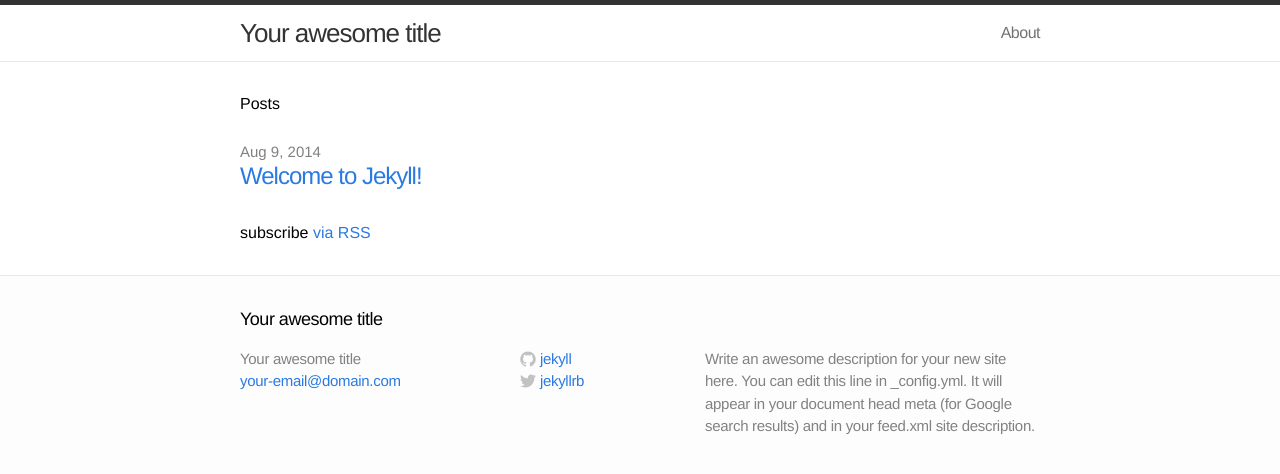
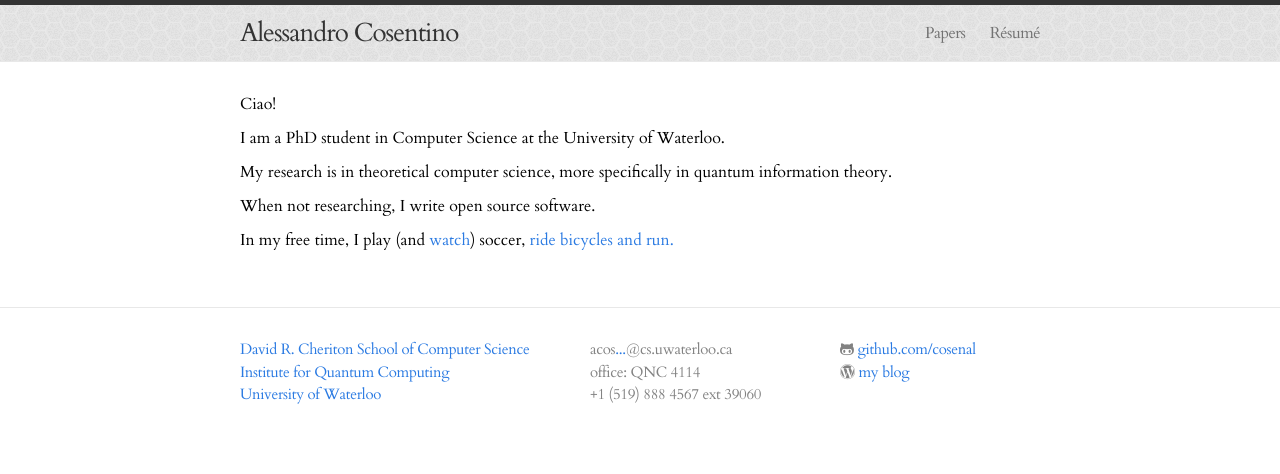
Before and after one commit to cosenal/cosenal.github.io, a Jekyll site: the page built from index.html, in a window 1280 px wide. Shown: the top 474 px of the page. Built offline with Jekyll 4.4.1, drawn with Linux system fonts in a browser that asks for light colours; nearby versions of some CDN libraries.

Commit message:
index page completed

```diff
--- a/_config.yml
+++ b/_config.yml
@@ -1,12 +1,17 @@
 # Site settings
-title: Your awesome title
-email: your-email@domain.com
-description: "Write an awesome description for your new site here. You can edit this line in _config.yml. It will appear in your document head meta (for Google search results) and in your feed.xml site description."
+title: Alessandro Cosentino
+email:
+description: "PhD student"
 baseurl: ""
-url: "http://yourdomain.com"
-twitter_username: jekyllrb
-github_username:  jekyll
+url: "https://cs.uwaterloo.ca/~acosenti/"
+# twitter_username: jekyllrb
+github_username:  cosenal
+wordpress_url: "http://algorithmsforthekitchen.org/blog/"
 
 # Build settings
 markdown: kramdown
 permalink: pretty
+
+collections:
+    papers:
+        output: true
--- a/_includes/footer.html
+++ b/_includes/footer.html
@@ -2,60 +2,43 @@
 
   <div class="wrap">
 
-    <h2 class="footer-heading">{{ site.title }}</h2>
-
     <div class="footer-col-1 column">
       <ul>
-        <li>{{ site.title }}</li>
-        <li><a href="mailto:{{ site.email }}">{{ site.email }}</a></li>
+     <!--    <li><a href="mailto:{{ site.email }}">{{ site.email }}</a></li> -->
+        <!-- <li>PhD student</li> -->
+        <li><a href="https://cs.uwaterloo.ca/">David R. Cheriton School of Computer Science</a></li>
+        <li><a href="https://uwaterloo.ca/institute-for-quantum-computing/">Institute for Quantum Computing</a></li>
+        <li><a href="https://uwaterloo.ca/">University of Waterloo</a></li>
       </ul>
     </div>
 
     <div class="footer-col-2 column">
+    <!-- <h2 class="footer-heading">Contact</h2> -->
+      <ul>
+        <li>acos<a href="http://www.google.com/recaptcha/mailhide/d?k=01ux8xaBwqoQtLYX0ObuF3ow==&amp;c=FOi-0C3qlUnOusA-j_TMFC-103XSaznT7dGuZh5UKl8=" onclick="window.open('http://www.google.com/recaptcha/mailhide/d?k\07501ux8xaBwqoQtLYX0ObuF3ow\75\75\46c\75FOi-0C3qlUnOusA-j_TMFC-103XSaznT7dGuZh5UKl8\075', '', 'toolbar=0,scrollbars=0,location=0,statusbar=0,menubar=0,resizable=0,width=500,height=300'); return false;" title="Reveal this e-mail address">...</a>@cs.uwaterloo.ca</li>
+        <li>office: QNC 4114</li>
+        <li>+1 (519) 888 4567 ext 39060</li>
+      </ul>
+    </div>
+
+    <div class="footer-col-3 column">
+    <!-- <h2 class="footer-heading">Links</h2> -->
       <ul>
         {% if site.github_username %}<li>
+          <span class="fa fa-github-alt"></span>
           <a href="https://github.com/{{ site.github_username }}">
-            <span class="icon github">
-              <svg version="1.1" class="github-icon-svg" xmlns="http://www.w3.org/2000/svg" xmlns:xlink="http://www.w3.org/1999/xlink" x="0px" y="0px"
-                 viewBox="0 0 16 16" enable-background="new 0 0 16 16" xml:space="preserve">
-                <path fill-rule="evenodd" clip-rule="evenodd" fill="#C2C2C2" d="M7.999,0.431c-4.285,0-7.76,3.474-7.76,7.761
-                c0,3.428,2.223,6.337,5.307,7.363c0.388,0.071,0.53-0.168,0.53-0.374c0-0.184-0.007-0.672-0.01-1.32
-                c-2.159,0.469-2.614-1.04-2.614-1.04c-0.353-0.896-0.862-1.135-0.862-1.135c-0.705-0.481,0.053-0.472,0.053-0.472
-                c0.779,0.055,1.189,0.8,1.189,0.8c0.692,1.186,1.816,0.843,2.258,0.645c0.071-0.502,0.271-0.843,0.493-1.037
-                C4.86,11.425,3.049,10.76,3.049,7.786c0-0.847,0.302-1.54,0.799-2.082C3.768,5.507,3.501,4.718,3.924,3.65
-                c0,0,0.652-0.209,2.134,0.796C6.677,4.273,7.34,4.187,8,4.184c0.659,0.003,1.323,0.089,1.943,0.261
-                c1.482-1.004,2.132-0.796,2.132-0.796c0.423,1.068,0.157,1.857,0.077,2.054c0.497,0.542,0.798,1.235,0.798,2.082
-                c0,2.981-1.814,3.637-3.543,3.829c0.279,0.24,0.527,0.713,0.527,1.437c0,1.037-0.01,1.874-0.01,2.129
-                c0,0.208,0.14,0.449,0.534,0.373c3.081-1.028,5.302-3.935,5.302-7.362C15.76,3.906,12.285,0.431,7.999,0.431z"/>
-              </svg>
-            </span>
-            <span class="username">{{ site.github_username }}</span>
+            github.com/<span class="username">{{ site.github_username }}</span>
           </a>
         </li>{% endif %}
-        {% if site.twitter_username %}<li>
-          <a href="https://twitter.com/{{ site.twitter_username }}">
-            <span class="icon twitter">
-              <svg version="1.1" class="twitter-icon-svg" xmlns="http://www.w3.org/2000/svg" xmlns:xlink="http://www.w3.org/1999/xlink" x="0px" y="0px"
-                 viewBox="0 0 16 16" enable-background="new 0 0 16 16" xml:space="preserve">
-                <path fill="#C2C2C2" d="M15.969,3.058c-0.586,0.26-1.217,0.436-1.878,0.515c0.675-0.405,1.194-1.045,1.438-1.809
-                c-0.632,0.375-1.332,0.647-2.076,0.793c-0.596-0.636-1.446-1.033-2.387-1.033c-1.806,0-3.27,1.464-3.27,3.27
-                c0,0.256,0.029,0.506,0.085,0.745C5.163,5.404,2.753,4.102,1.14,2.124C0.859,2.607,0.698,3.168,0.698,3.767
-                c0,1.134,0.577,2.135,1.455,2.722C1.616,6.472,1.112,6.325,0.671,6.08c0,0.014,0,0.027,0,0.041c0,1.584,1.127,2.906,2.623,3.206
-                C3.02,9.402,2.731,9.442,2.433,9.442c-0.211,0-0.416-0.021-0.615-0.059c0.416,1.299,1.624,2.245,3.055,2.271
-                c-1.119,0.877-2.529,1.4-4.061,1.4c-0.264,0-0.524-0.015-0.78-0.046c1.447,0.928,3.166,1.469,5.013,1.469
-                c6.015,0,9.304-4.983,9.304-9.304c0-0.142-0.003-0.283-0.009-0.423C14.976,4.29,15.531,3.714,15.969,3.058z"/>
-              </svg>
-            </span>
-            <span class="username">{{ site.twitter_username }}</span>
+        {% if site.wordpress_url %}<li>
+          <i class="fa fa-wordpress"></i>
+          <a href="{{ site.wordpress_url }}">
+            <span class="username">my blog</span>
           </a>
         </li>{% endif %}
       </ul>
     </div>
 
-    <div class="footer-col-3 column">
-      <p class="text">{{ site.description }}</p>
-    </div>
-
   </div>
 
 </footer>
--- a/_includes/head.html
+++ b/_includes/head.html
@@ -1,7 +1,7 @@
 <head>
     <meta charset="utf-8">
     <meta http-equiv="X-UA-Compatible" content="IE=edge">
-    <title>{% if page.title %}{{ page.title }}{% else %}{{ site.title }}{% endif %}</title>
+    <title>{% if page.title %}{{ page.title }} — {% endif %}{{ site.title }}</title>
     <meta name="viewport" content="width=device-width">
     <meta name="description" content="{{ site.description }}">
     <link rel="canonical" href="{{ page.url | replace:'index.html','' | prepend: site.baseurl | prepend: site.url }}">
@@ -9,4 +9,22 @@
     <!-- Custom CSS -->
     <link rel="stylesheet" href="{{ "/css/main.css" | prepend: site.baseurl }}">
 
+	<!-- Font Awesome Icons -->
+    <link href="//maxcdn.bootstrapcdn.com/font-awesome/4.2.0/css/font-awesome.min.css" rel="stylesheet">
+
+    <!-- Fonts -->
+	<link href='http://fonts.googleapis.com/css?family=Cardo:400,400italic,700' rel='stylesheet' type='text/css'>
+
+    <!-- MathJax -->
+	<script type="text/javascript"
+		src="http://cdn.mathjax.org/mathjax/latest/MathJax.js?config=TeX-AMS-MML_HTMLorMML">
+	</script>
+
+	<script type="text/x-mathjax-config">
+		MathJax.Hub.Config({
+		  tex2jax: {inlineMath: [['$','$'], ['\\(','\\)']]}
+		});
+	</script>
+
+
 </head>
--- a/_posts/2014-08-09-welcome-to-jekyll.markdown
+++ /dev/null
@@ -1,24 +0,0 @@
----
-layout: post
-title:  "Welcome to Jekyll!"
-date:   2014-08-09 13:51:23
-categories: jekyll update
----
-
-You'll find this post in your `_posts` directory - edit this post and re-build (or run with the `-w` switch) to see your changes!
-To add new posts, simply add a file in the `_posts` directory that follows the convention: YYYY-MM-DD-name-of-post.ext.
-
-Jekyll also offers powerful support for code snippets:
-
-{% highlight ruby %}
-def print_hi(name)
-  puts "Hi, #{name}"
-end
-print_hi('Tom')
-#=> prints 'Hi, Tom' to STDOUT.
-{% endhighlight %}
-
-Check out the [Jekyll docs][jekyll] for more info on how to get the most out of Jekyll. File all bugs/feature requests at [Jekyll's GitHub repo][jekyll-gh].
-
-[jekyll-gh]: https://github.com/jekyll/jekyll
-[jekyll]:    http://jekyllrb.com
--- a/css/main.css
+++ b/css/main.css
@@ -9,11 +9,10 @@
 html, body { height: 100%; }
 
 body {
-  font-family: Helvetica, Arial, sans-serif;
+  font-family: 'Cardo', serif;
   font-size: 16px;
   line-height: 1.5;
-  font-weight: 300;
-  background-color: #fdfdfd;
+  /*font-weight: 300;*/
 }
 
 h1, h2, h3, h4, h5, h6 { font-size: 100%; font-weight: 400; }
@@ -44,7 +43,7 @@ a:visited { color: #205caa; }
   border-top: 5px solid #333;
   border-bottom: 1px solid #e8e8e8;
   min-height: 56px;
-  background-color: white;
+  background: url('../images/light_honeycomb.png') repeat;
 }
 
 .site-title,
@@ -90,27 +89,27 @@ a:visited { color: #205caa; }
 .site-footer .column { float: left; margin-bottom: 15px; }
 
 .footer-col-1 {
-  width: 270px; /*fallback*/
-  width: -webkit-calc(35% - 10px);
-  width: -moz-calc(35% - 10px);
-  width: -o-calc(35% - 10px);
-  width: calc(35% - 10px);
+  width: 350px; /*fallback*/
+  width: -webkit-calc(43.75% - 10px);
+  width: -moz-calc(43.75% - 10px);
+  width: -o-calc(43.75% - 10px);
+  width: calc(43.75% - 10px);
   margin-right: 10px
 }
 .footer-col-2 {
-  width: 175px; /*fallback*/
-  width: -webkit-calc(23.125% - 10px);
-  width: -moz-calc(23.125% - 10px);
-  width: -o-calc(23.125% - 10px);
-  width: calc(23.125% - 10px);
+  width: 250px; /*fallback*/
+  width: -webkit-calc(31.25% - 10px);
+  width: -moz-calc(31.25% - 10px);
+  width: -o-calc(31.25% - 10px);
+  width: calc(31.25% - 10px);
   margin-right: 10px
 }
 .footer-col-3 {
-  width: 335px; /*fallback*/
-  width: -webkit-calc(41.875%);
-  width: -moz-calc(41.875%);
-  width: -o-calc(41.875%);
-  width: calc(41.875%);
+  width: 200px; /*fallback*/
+  width: -webkit-calc(25%);
+  width: -moz-calc(25%);
+  width: -o-calc(25%);
+  width: calc(25%);
 }
 
 .site-footer ul { list-style: none; }
@@ -137,14 +136,43 @@ a:visited { color: #205caa; }
 
 .page-content {
   padding: 30px 0;
-  background-color: #fff;
+  background-color: #fff
 }
 
 
 /* Home styles */
 /* ----------------------------------------------------------*/
 
-.home h1 { margin-bottom: 25px; }
+.home div { margin-bottom: 25px; }
+
+.home p { margin-bottom: 10px; }
+
+/*.home blockquote {
+    padding: 20px 25px;
+    border-left: 5px solid #CCC;
+    margin-bottom: 24px;
+    background: none repeat scroll 0% 0% #EEE;
+    position: relative;
+}
+
+.home blockquote:after {
+    bottom: 0px;
+    right: 10px;
+    content: "”";
+}
+
+.home blockquote:before {
+    top: 0px;
+    left: 10px;
+    content: "“";
+}
+
+.home blockquote:after, blockquote:before {
+    color: #CCC;
+    font-size: 15px;
+    /*position: absolute;*/
+}*/
+
 
 .posts { list-style-type: none; }
 
@@ -408,3 +436,68 @@ a:visited { color: #205caa; }
     margin: 0 0 15px; }
 
 }
+
+.rss-subscribe a {
+  text-decoration: none;
+  outline: 0;
+}
+
+/* Curriculum vitae */
+
+
+#cv h2 {
+  color: #39C;
+  border-left: 0;
+}
+
+#cv a {
+  color: #000;
+}
+
+#cv h2:before {
+  margin: 0 10px 0 0;
+  width: 110px;
+  height: 10px;
+  display: inline-block;
+  content: "";
+  background-color: #39C;
+}
+
+#cv dt {
+  width: 110px;
+  margin-right: 10px;
+  float: left;
+  text-align: right;
+}
+#cv dd {
+  margin: 0 0 30px 120px;
+}
+#cv p {
+  /*margin: 0 0 0px 0;*/
+}
+#cv ul {
+  margin-left: 15px;
+}
+
+/* Papers */
+
+.papers { list-style-type: none; }
+
+.papers li { margin-bottom: 30px; }
+
+.papers .paper-link {
+  font-size: 24px;
+  letter-spacing: -1px;
+  line-height: 1;
+}
+
+.papers .paper-author {
+  display: block;
+  font-size: 20px;
+}
+
+.papers .paper-date {
+  display: block;
+  font-size: 15px;
+  color: #818181;
+}
--- a/index.html
+++ b/index.html
@@ -4,7 +4,18 @@ layout: default
 
 <div class="home">
 
-  <h1>Posts</h1>
+  <div>
+    <p>Ciao!</p>
+    <p>I am a PhD student in Computer Science at the University of Waterloo.</p>
+    <p>My research is in theoretical computer science, more specifically in quantum information theory.</p>
+    <p>When not researching, I write open source software.</p>
+    <p>In my free time, I play (and <a href="http://www.sscnapoli.it">watch</a>) soccer,
+      <a href="http://www.strava.com/athletes/4229739">ride bicycles and run.<a/></p>
+    <figure>
+  </div>
+
+  {% if site.posts.size > 0 %}
+  <h2>News</h2>
 
   <ul class="posts">
     {% for post in site.posts %}
@@ -15,6 +26,11 @@ layout: default
     {% endfor %}
   </ul>
 
-  <p class="rss-subscribe">subscribe <a href="{{ "/feed.xml" | prepend: site.baseurl }}">via RSS</a></p>
+  <p class="rss-subscribe">
+    <a class="fa fa-rss" href="{{ "/feed.xml" | prepend: site.baseurl }}"></a>
+    subscribe
+    <a href="{{ "/feed.xml" | prepend: site.baseurl }}">via RSS</a>
+  </p>
+  {% endif %}
 
 </div>
```
Also changed, not shown: _drafts/2014-08-09-welcome-to-jekyll.markdown (added, +8 -0 lines), _drafts/projects.html (added, +28 -0 lines), _layouts/paper.html (added, +15 -0 lines), _layouts/resume.html (added, +7 -0 lines), _papers/formulas.md (added, +10 -0 lines), _papers/graph-states.md (added, +10 -0 lines), _papers/kltd.md (added, +20 -0 lines), _papers/ppt.md (added, +10 -0 lines), papers.html (added, +28 -0 lines), resume.md (added, +115 -0 lines), _drafts/about.md (renamed from about.md), images/light_honeycomb.png (added).
